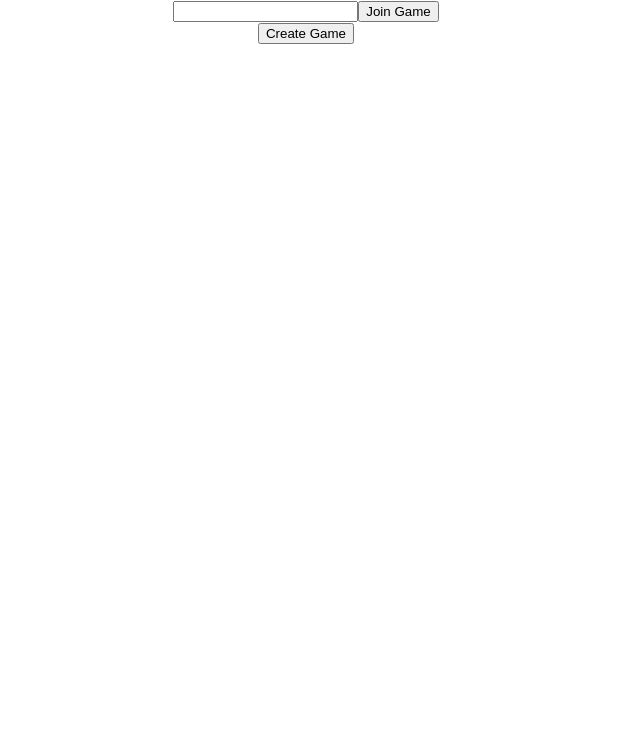
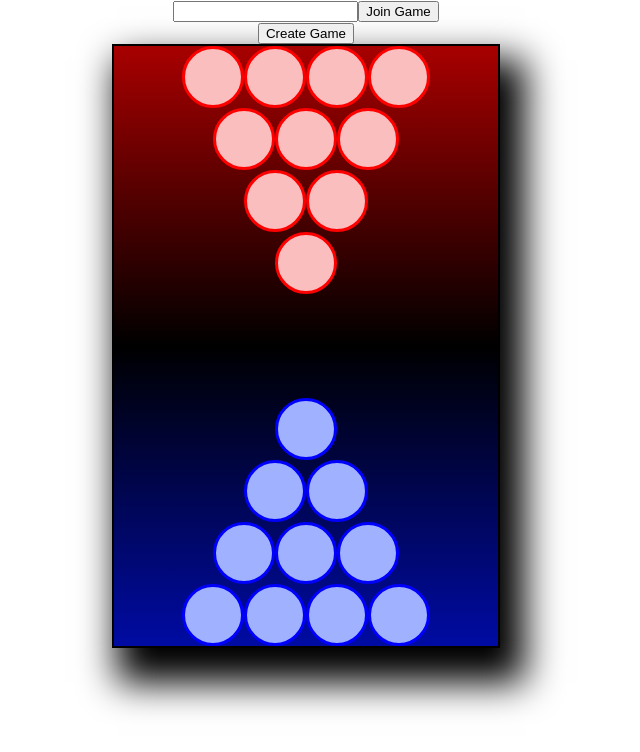
Before and after one commit to cyberlytics/BeerPong, a React (Create React App) app in the folder sys-src/frontend/beerpongo-react/: page / in a window 1280 px wide. Shown: the top 752 px of the page, without its empty margins (334-974 px from the left). Built offline with nearby package versions, Linux system fonts and the light colour scheme.

Commit message:
added GameField to Frontend

```diff
--- a/sys-src/frontend/beerpongo-react/src/App.css
+++ b/sys-src/frontend/beerpongo-react/src/App.css
@@ -1,38 +1,9 @@
 .App {
   text-align: center;
+
 }
 
 .App-logo {
   height: 40vmin;
   pointer-events: none;
 }
-
-@media (prefers-reduced-motion: no-preference) {
-  .App-logo {
-    animation: App-logo-spin infinite 20s linear;
-  }
-}
-
-.App-header {
-  background-color: #282c34;
-  min-height: 100vh;
-  display: flex;
-  flex-direction: column;
-  align-items: center;
-  justify-content: center;
-  font-size: calc(10px + 2vmin);
-  color: white;
-}
-
-.App-link {
-  color: #61dafb;
-}
-
-@keyframes App-logo-spin {
-  from {
-    transform: rotate(0deg);
-  }
-  to {
-    transform: rotate(360deg);
-  }
-}
--- a/sys-src/frontend/beerpongo-react/src/App.js
+++ b/sys-src/frontend/beerpongo-react/src/App.js
@@ -1,11 +1,12 @@
-import logo from './logo.svg';
 import './App.css';
 import GameMenu from './components/GameMenu';
+import Field from './components/Field';
 
 function App() {
   return (
     <div className="App">
       <GameMenu></GameMenu>
+        <Field></Field>
     </div>
   );
 }
--- /dev/null
+++ b/sys-src/frontend/beerpongo-react/src/components/Field.js
@@ -0,0 +1,50 @@
+import "../styles/Field.css"
+
+function Field() {
+    return (
+        <div className="desk">
+            <div className="cup-grid">
+                <div className="cup-grid-row">
+                    <div className="cup1" onClick="TODO"></div>
+                    <div className="cup1" onClick="TODO"></div>
+                    <div className="cup1"onClick="TODO"></div>
+                    <div className="cup1"onClick="TODO"></div>
+                </div>
+                <div className="cup-grid-row">
+                    <div className="cup1"onClick="TODO"></div>
+                    <div className="cup1"onClick="TODO"></div>
+                    <div className="cup1"onClick="TODO"></div>
+                </div>
+                <div className="cup-grid-row">
+                    <div className="cup1"onClick="TODO"></div>
+                    <div className="cup1"onClick="TODO"></div>
+                </div>
+                <div className="cup-grid-row">
+                    <div className="cup1"onClick="TODO"></div>
+                </div>
+            </div>
+            <div className="cup-grid cup-grid-reverse">
+                <div className="cup-grid-row">
+                    <div className="cup2"onClick="TODO"></div>
+                    <div className="cup2"onClick="TODO"></div>
+                    <div className="cup2"onClick="TODO"></div>
+                    <div className="cup2"onClick="TODO"></div>
+                </div>
+                <div className="cup-grid-row">
+                    <div className="cup2"onClick="TODO"></div>
+                    <div className="cup2"onClick="TODO"></div>
+                    <div className="cup2"onClick="TODO"></div>
+                </div>
+                <div className="cup-grid-row">
+                    <div className="cup2"onClick="TODO"></div>
+                    <div className="cup2"onClick="TODO"></div>
+                </div>
+                <div className="cup-grid-row">
+                    <div className="cup2"onClick="TODO"></div>
+                </div>
+            </div>
+        </div>
+    );
+}
+
+export default Field;
--- /dev/null
+++ b/sys-src/frontend/beerpongo-react/src/styles/Field.css
@@ -0,0 +1,54 @@
+.desk {
+    background: #A80000;
+    background: -moz-linear-gradient(top, #A80000 0%, #000000 50%, #000BA3 100%);
+    background: -webkit-linear-gradient(top, #A80000 0%, #000000 50%, #000BA3 100%);
+    background: linear-gradient(to bottom, #A80000 0%, #000000 50%, #000BA3 100%);
+    border: 2px solid black;
+    width: 30%;
+    height: 75vh;
+    align-items: center;
+    justify-content: center;
+    margin: auto;
+    -webkit-box-shadow: 15px 25px 35px 10px #000000;
+    box-shadow: 15px 25px 35px 10px #000000;
+}
+
+.cup-grid {
+    height: 50%;
+}
+
+.cup-grid-reverse {
+    flex-direction: column-reverse;
+    display: flex;
+}
+.cup-grid-row {
+    display: flex;
+    flex-direction: row;
+    align-items: center;
+    justify-content: center;
+}
+
+.cup1 {
+    border: 3px solid red;
+    background-color: #fbbebe;
+    width: 7vh;
+    height: 7vh;
+    border-radius: 50%;
+}
+.cup1:hover {
+    border: 3px solid #fbbebe;
+    background-color: red;
+}
+
+.cup2 {
+    border: 3px solid blue;
+    background-color: #a0b1ff;
+    width: 7vh;
+    height: 7vh;
+    border-radius: 50%;
+}
+
+.cup2:hover {
+    border: 3px solid #a0b1ff;
+    background-color: blue;
+}
```
